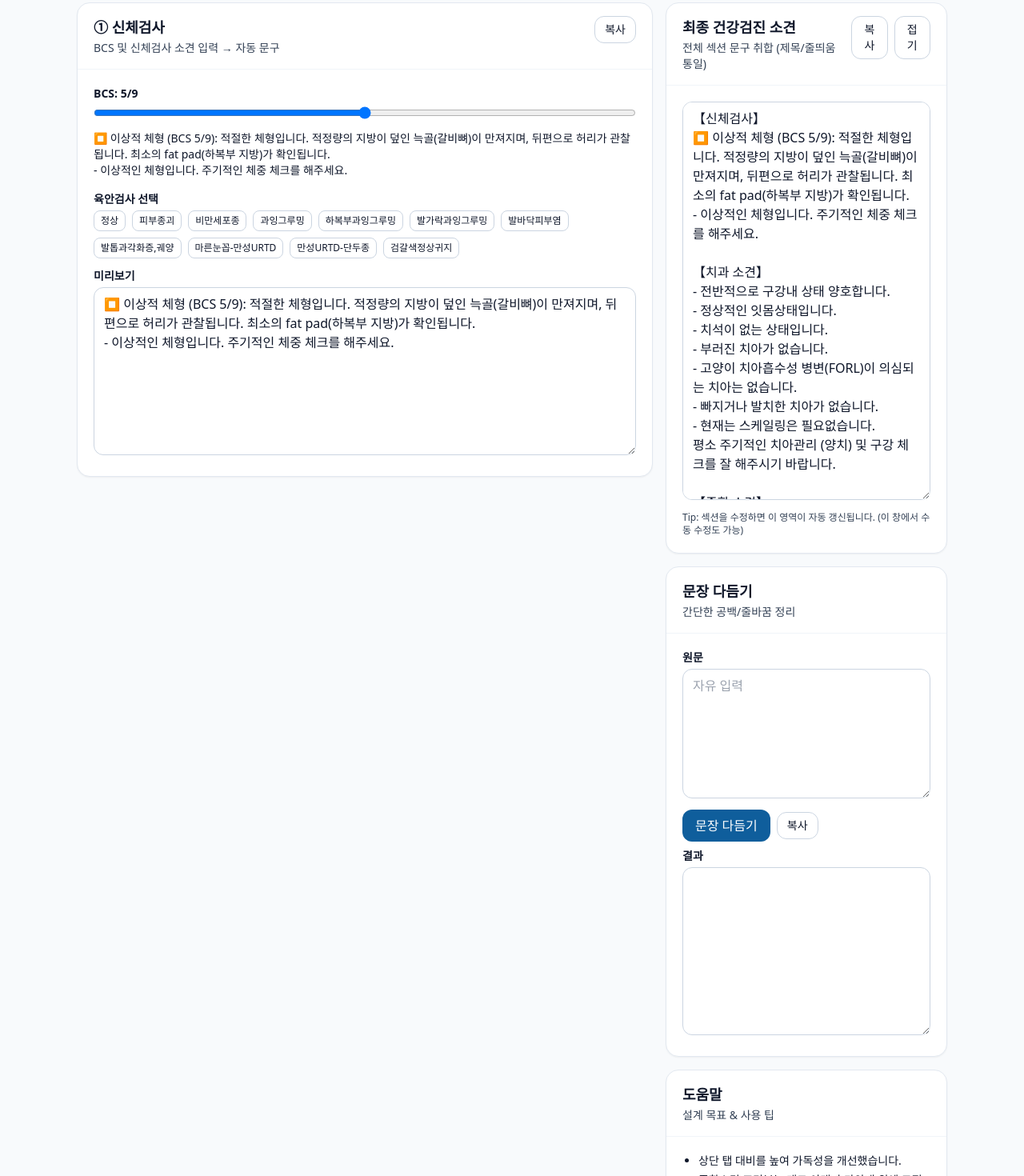
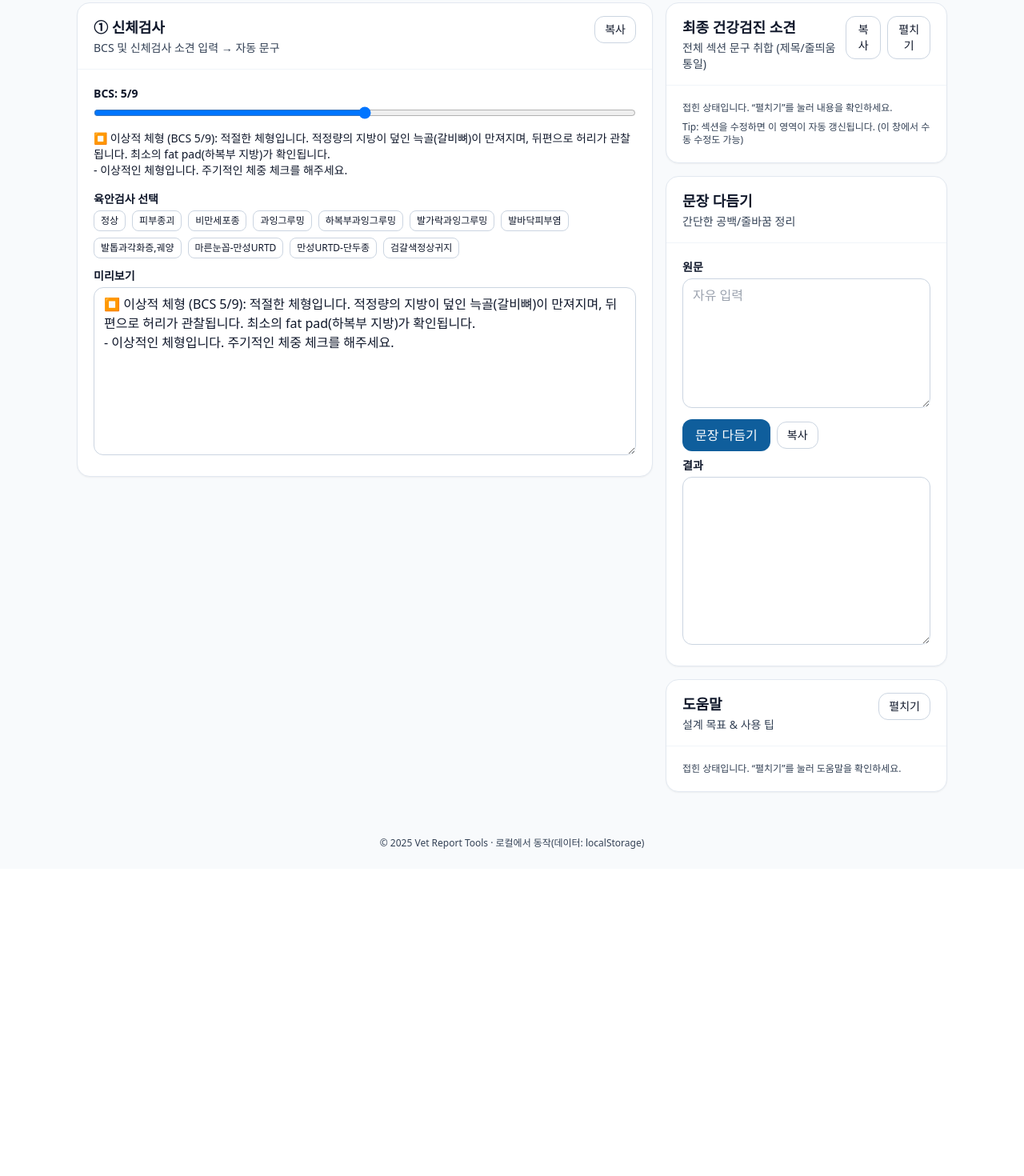
Before and after one commit to hodewdew-creator/BS_health_report_editor, a React (Vite) app: page / in a window 1280 px wide. Shown: the part 160-1630 px from the top of the page at 80% size. After the commit the page ends 1246 px from the top, so only its background shows below. Built offline with nearby package versions, Linux system fonts and the light colour scheme.

Commit message:
Update App.jsx

```diff
--- a/src/App.jsx
+++ b/src/App.jsx
@@ -1,15 +1,11 @@
-
 import React, { useEffect, useMemo, useState } from "react";
 import templates from "./data/templates.json";
 
 /**
- * App.jsx — UI Polish v4
- * - BRAND color: toned-down hospital blue (#0F5E9C) applied to active tabs/chips
- * - Overall(종합소견) hover preview moved between tags and addenda (no jumping)
- * - Addenda textarea rows=3
- * - Dental preview rows=10
- * - OutputPanel collapsible
- * - Darker typography for tag headings/labels
+ * App.jsx — UI Polish v4.1
+ * - OutputPanel(최종 건강검진 소견): 기본 접힘
+ * - AboutPanel(도움말): 기본 접힘 + 토글 버튼
+ * - (v4 포함 사항 유지) 톤다운 브랜드 컬러, 안정된 프리뷰 위치/높이, 라벨 가독성 강화 등
  */
 
 // ===== Brand color (adjust here if 병원 컬러 변경) =====
@@ -447,7 +443,7 @@ function DentalFindingsCard(){
 }
 
 /*********************************
- * 3) 종합 소견 — 태그 팔레트(검색/그룹/트레이) + Stable Hover Preview
+ * 3) 종합 소견 — 태그 팔레트(검색/그룹/트레이)
  *********************************/
 
 const OVERALL_TAGS = templates.overall;
@@ -467,7 +463,6 @@ const defaultOverall = {
 
 function makeOverallText(o){
   const lines = [];
-  // 태그 선택분: [대분류] 헤더 없이, 각 줄 앞 '⏹ '
   const picked = Object.keys(o.tagSel || {}).filter(id => o.tagSel[id]);
   if (picked.length){
     for (const t of TAGS){
@@ -477,7 +472,6 @@ function makeOverallText(o){
       }
     }
   }
-  // 추가 안내 (있을 때만)
   if (o.addenda?.trim()) lines.push(`추가 안내: ${o.addenda.trim()}`);
   return clampBlanks(lines.join("\n"));
 }
@@ -536,7 +530,7 @@ function OverallAssessmentCard(){
   }, [o.tagSel]);
 
   return (
-    <Card title="③ 종합 소견" subtitle="검사 선택 → 태그 클릭으로 상세 문구 추가 (마우스 올리면 프리뷰)" right={<CopyBtn text={preview} />}>
+    <Card title="③ 종합 소견" subtitle="검사 선택 → 태그 클릭으로 상세 문구 추가" right={<CopyBtn text={preview} />}>
       {/* 체크박스 */}
       <div className="grid grid-cols-2 md:grid-cols-3 gap-2">
         {Object.entries(o.picks).map(([k,v])=> (
@@ -602,7 +596,7 @@ function OverallAssessmentCard(){
         </div>
       )}
 
-      {/* (이곳) 호버 프리뷰 — 태그와 추가안내 사이, 높이 안정화 */}
+      {/* (이곳) 호버 프리뷰 — 태그와 추가안내 사이, 고정영역 */}
       <div className="mt-4 rounded-xl border text-sm p-3 whitespace-pre-wrap transition-all"
            style={{ minHeight: hover ? "64px" : "0px", backgroundColor: hover ? "#FFF7ED" : "transparent",
                     borderColor: hover ? "#FED7AA" : "transparent", color: "#7C2D12" }}>
@@ -632,7 +626,7 @@ function OverallAssessmentCard(){
 }
 
 /*********************************
- * 우측 패널: 출력 & 폴리셔
+ * 우측 패널: 출력 & 폴리셔 & 도움말(접기 기본)
  *********************************/
 function OutputPanel(){
   const compute = () => {
@@ -643,11 +637,10 @@ function OutputPanel(){
     const H1 = (s)=> `【${s}】`;
     const join = (...parts)=> clampBlanks(parts.filter(Boolean).join("\n\n"));
 
-    const physText = makePhysText(phys);      // BCS + (선택 시) <육안검사> 블록
+    const physText = makePhysText(phys);
     const dentalText = makeDentalText(dental);
     const overallText = makeOverallText(overall);
 
-    // 실제 줄바꿈(\n) 사용 — 이전 버전의 "\\n" 문제 수정
     return join(
       `${H1("신체검사")}\n${physText}`,
       `${H1("치과 소견")}\n${dentalText}`,
@@ -656,7 +649,7 @@ function OutputPanel(){
   };
 
   const [txt, setTxt] = useState(compute());
-  const [open, setOpen] = useState(true);
+  const [open, setOpen] = useState(false); // 기본 접힘
   useEffect(()=>{
     const h=()=> setTxt(compute());
     window.addEventListener('vetreport-change',h);
@@ -698,8 +691,15 @@ function PolisherPanel(){
   );
 }
 function AboutPanel(){
+  const [open, setOpen] = useState(false); // 기본 접힘
   return (
-    <Card title="도움말" subtitle="설계 목표 & 사용 팁">
+    <Card
+      title="도움말"
+      subtitle="설계 목표 & 사용 팁"
+      right={<button onClick={()=> setOpen(o=>!o)} className="rounded-xl border border-slate-300 px-3 py-1.5 text-sm text-slate-900">{open ? "접기" : "펼치기"}</button>}
+    >
+      {open ? (
+        <>
           <ul className="list-disc pl-5 space-y-1 text-sm text-slate-900">
             <li>상단 탭 대비를 높여 가독성을 개선했습니다.</li>
             <li>종합소견 프리뷰는 태그 아래·추가안내 위에 고정되어 레이아웃이 흔들리지 않습니다.</li>
@@ -713,6 +713,10 @@ function AboutPanel(){
               <li>PWA 패키징 — 오프라인 사용 & 바탕화면 설치</li>
             </ol>
           </div>
+        </>
+      ) : (
+        <div className="text-xs text-slate-700">접힌 상태입니다. “펼치기”를 눌러 도움말을 확인하세요.</div>
+      )}
     </Card>
   );
 }
```
Lines whose indentation alone changed are shown as unchanged.
